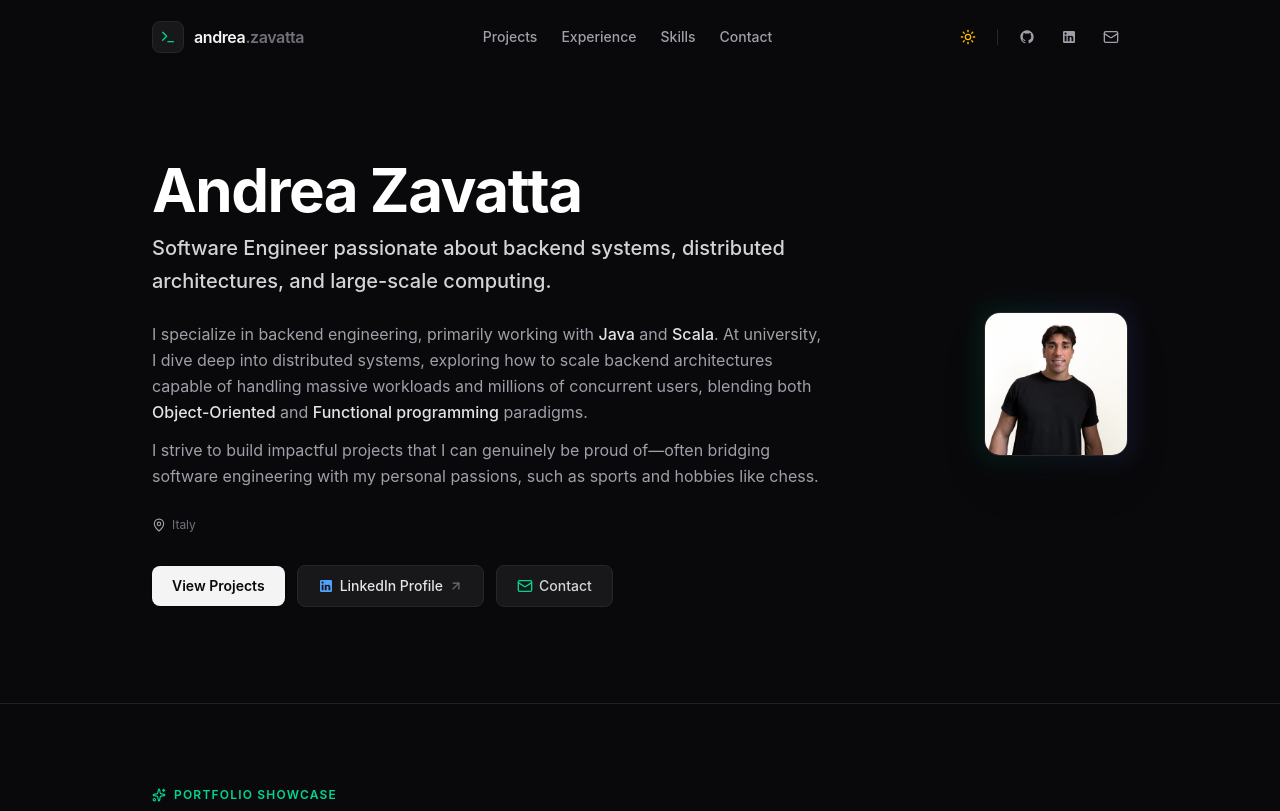
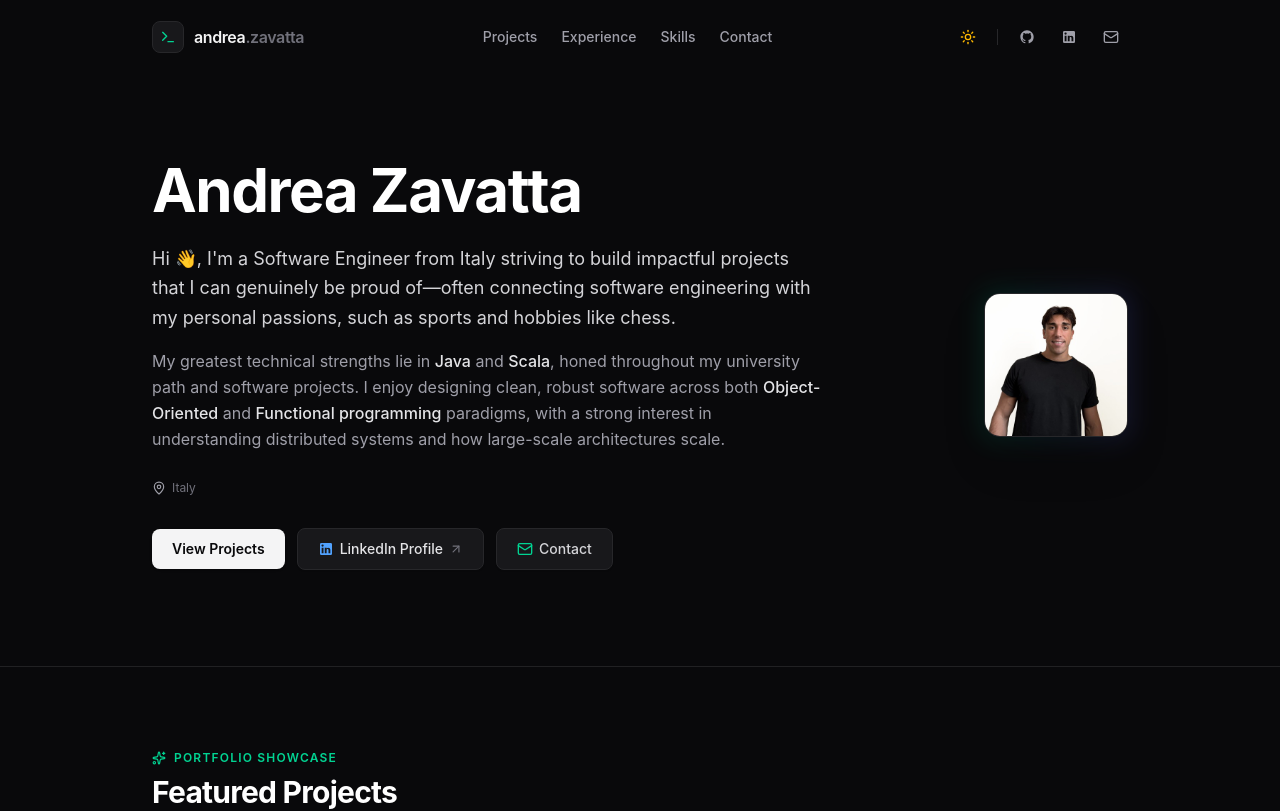
Before and after one commit to AndreaZavatta/AndreaZavatta.github.io, a React (Vite) app: page / in a window 1280 px wide. Shown: the top 811 px of the page. Built offline with nearby package versions, Linux system fonts and the light colour scheme.

Commit message:
Adopt friendly introduction in Hero section highlighting strengths in Java and Scala

```diff
--- a/src/components/Hero.tsx
+++ b/src/components/Hero.tsx
@@ -14,23 +14,20 @@ export const Hero: React.FC = () => {
 
           {/* Main Info */}
           <div className="space-y-6 max-w-2xl">
-            {/* Title & Tagline */}
+            {/* Title */}
             <div>
               <h1 className="text-4xl sm:text-5xl lg:text-6xl font-bold tracking-tight text-zinc-900 dark:text-white">
                 Andrea Zavatta
               </h1>
-              <p className="mt-3 text-lg sm:text-xl text-zinc-700 dark:text-zinc-300 font-medium leading-relaxed">
-                Software Engineer passionate about backend systems, distributed architectures, and large-scale computing.
-              </p>
             </div>
 
             {/* Narrative */}
-            <div className="space-y-3 text-sm sm:text-base text-zinc-600 dark:text-zinc-400 leading-relaxed">
-              <p>
-                I specialize in backend engineering, primarily working with <span className="text-zinc-900 dark:text-zinc-200 font-medium">Java</span> and <span className="text-zinc-900 dark:text-zinc-200 font-medium">Scala</span>. At university, I dive deep into distributed systems, exploring how to scale backend architectures capable of handling massive workloads and millions of concurrent users, blending both <span className="text-zinc-900 dark:text-zinc-200 font-medium">Object-Oriented</span> and <span className="text-zinc-900 dark:text-zinc-200 font-medium">Functional programming</span> paradigms.
+            <div className="space-y-4 text-sm sm:text-base text-zinc-600 dark:text-zinc-400 leading-relaxed">
+              <p className="text-base sm:text-lg text-zinc-700 dark:text-zinc-300 leading-relaxed">
+                Hi 👋, I'm a Software Engineer from Italy striving to build impactful projects that I can genuinely be proud of—often connecting software engineering with my personal passions, such as sports and hobbies like chess.
               </p>
               <p>
-                I strive to build impactful projects that I can genuinely be proud of—often bridging software engineering with my personal passions, such as sports and hobbies like chess.
+                My greatest technical strengths lie in <span className="text-zinc-900 dark:text-zinc-200 font-medium">Java</span> and <span className="text-zinc-900 dark:text-zinc-200 font-medium">Scala</span>, honed throughout my university path and software projects. I enjoy designing clean, robust software across both <span className="text-zinc-900 dark:text-zinc-200 font-medium">Object-Oriented</span> and <span className="text-zinc-900 dark:text-zinc-200 font-medium">Functional programming</span> paradigms, with a strong interest in understanding distributed systems and how large-scale architectures scale.
               </p>
             </div>
 
```
Also changed, not shown: index.html (+3 -3 lines).
